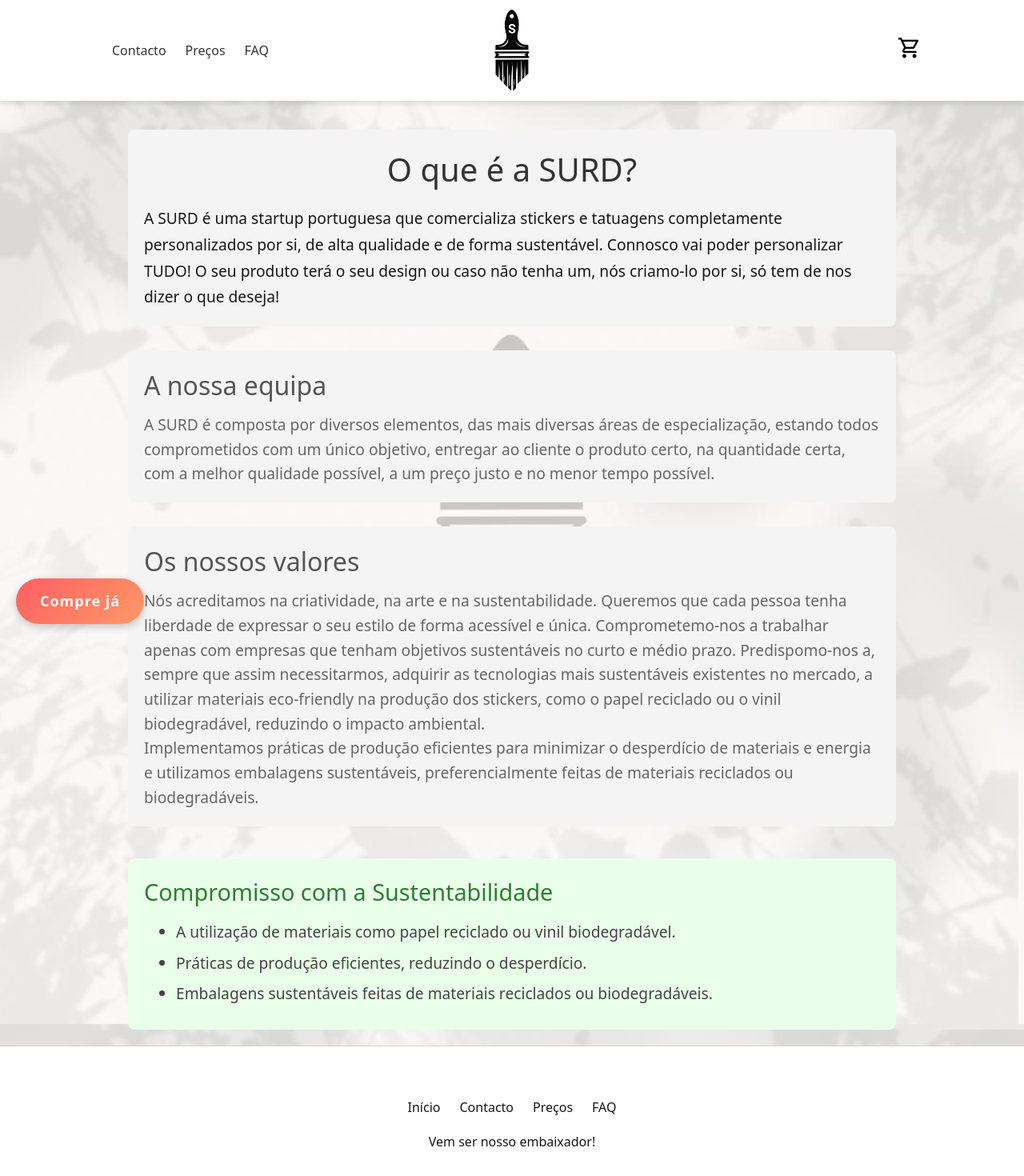
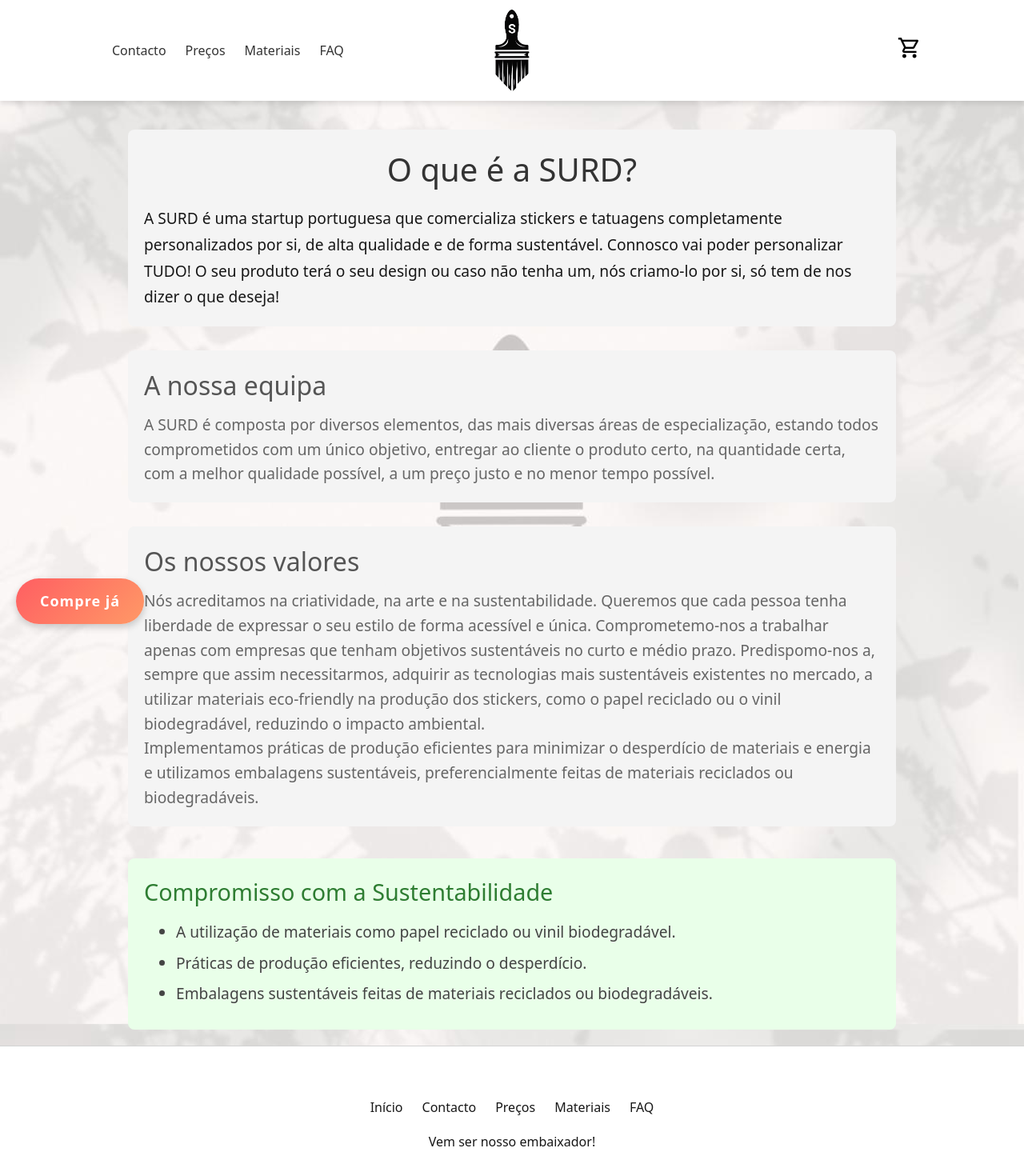
Before and after one commit to AurelioMiranda/surd, a Next.js app: page / in a window 1280 px wide. Shown: the top 1470 px of the page at 80% size. Built offline with nearby package versions, Linux system fonts and the light colour scheme.

Commit message:
Added materials page to website navigation
Materials page can now be navigated to using the navigation bar above or the link present in the footer.

```diff
--- a/src/app/components/Navbar.js
+++ b/src/app/components/Navbar.js
@@ -10,6 +10,7 @@
 import ContactMailIcon from '@mui/icons-material/ContactMail';
 import HelpIcon from '@mui/icons-material/Help';
 import ShoppingCartIcon from '@mui/icons-material/ShoppingCart';
+import NoteIcon from '@mui/icons-material/Note';
 import styles from './Navbar.module.css';
 
 const Navbar = () => {
@@ -26,6 +27,7 @@
                 <div style={{ width: 'fit-content', height: 'fit-content' }} className={styles.extensionLinks}>
                     <Link href="/contacto">Contacto</Link>
                     <Link href="/precos">Preços</Link>
+                    <Link href="/materials">Materiais</Link>
                     <Link href="/faq">FAQ</Link>
                 </div>
 
@@ -77,12 +79,23 @@
                             </ListItemButton>
                         </ListItem>
 
+                        <Divider sx={{ marginY: 2 }} />
+
                         <ListItem>
-                            <ListItemButton component={Link} href="/precos">
+                            <ListItemButton component={Link} href="/materials">
                                 <ListItemIcon>
-                                    <AttachMoneyIcon />
+                                    <NoteIcon />
                                 </ListItemIcon>
-                                <ListItemText primary="Preços" />
+                                <ListItemText primary="Materiais" />
+                            </ListItemButton>
+                        </ListItem>
+
+                        <ListItem>
+                            <ListItemButton component={Link} href="/faq">
+                                <ListItemIcon>
+                                    <HelpIcon />
+                                </ListItemIcon>
+                                <ListItemText primary="FAQ" />
                             </ListItemButton>
                         </ListItem>
 
@@ -95,12 +108,14 @@
                             </ListItemButton>
                         </ListItem>
 
+                        <Divider sx={{ marginY: 2 }} />
+
                         <ListItem>
-                            <ListItemButton component={Link} href="/faq">
+                            <ListItemButton component={Link} href="/precos">
                                 <ListItemIcon>
-                                    <HelpIcon />
+                                    <AttachMoneyIcon />
                                 </ListItemIcon>
-                                <ListItemText primary="FAQ" />
+                                <ListItemText primary="Preços" />
                             </ListItemButton>
                         </ListItem>
 
--- a/src/app/components/Navbar.module.css
+++ b/src/app/components/Navbar.module.css
@@ -2,7 +2,7 @@
 .nav div {
     display: grid;
     grid-template-areas: "left-icon heading icons";
-    grid-template-columns: 1fr 2fr 1fr;
+    grid-template-columns: 1fr 1fr 1fr;
     align-items: center;
     background-color: #fff;
   }
--- a/src/app/layout.js
+++ b/src/app/layout.js
@@ -29,6 +29,7 @@
                   <Link href="/" className='extensionLinks'>Início</Link>
                   <Link href="/contacto" className='extensionLinks'>Contacto</Link>
                   <Link href="/precos" className='extensionLinks'>Preços</Link>
+                  <Link href="/materials" className='extensionLinks'>Materiais</Link>
                   <Link href="/faq" className='extensionLinks'>FAQ</Link>
                 </div>
               </div>
```
